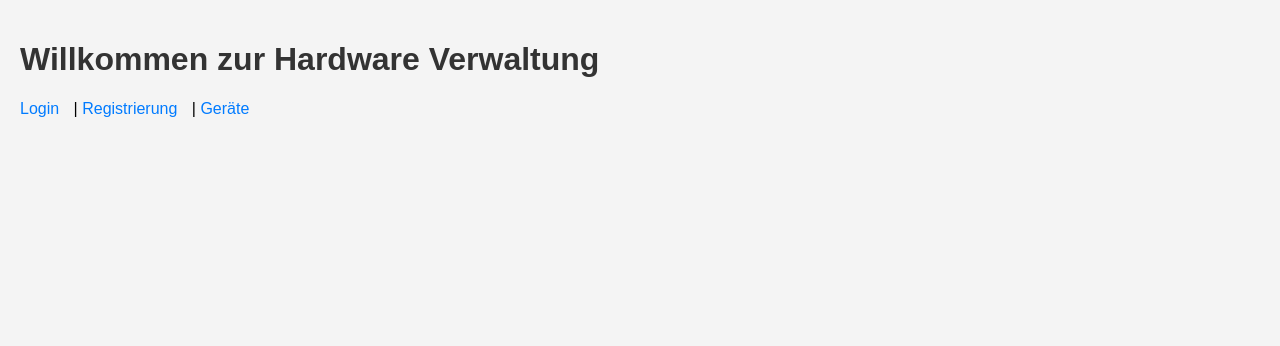
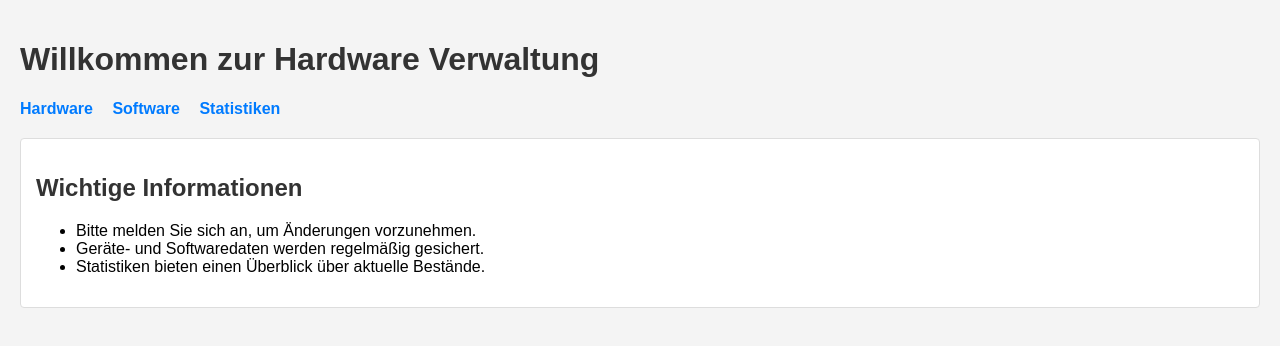
Before and after one commit to Feuder/Codex, a website: page frontend/public/index.html in a window 1280 px wide. Drawn offline with Linux system fonts and the light colour scheme.

Commit message:
Update homepage with navigation

```diff
--- /dev/null
+++ b/frontend/public/Software.html
@@ -0,0 +1,11 @@
+<!DOCTYPE html>
+<html lang="de">
+<head>
+  <meta charset="UTF-8">
+  <title>Software</title>
+  <link rel="stylesheet" href="style.css">
+</head>
+<body>
+  <h2>Softwareverwaltung (Platzhalter)</h2>
+</body>
+</html>
--- a/frontend/public/index.html
+++ b/frontend/public/index.html
@@ -7,9 +7,19 @@
 </head>
 <body>
   <h1>Willkommen zur Hardware Verwaltung</h1>
-  <a href="Login.html">Login</a> |
-  <a href="Register.html">Registrierung</a> |
-  <a href="HW.html">Geräte</a>
+  <nav>
+    <a href="HW.html">Hardware</a>
+    <a href="Software.html">Software</a>
+    <a href="Statistiken.html">Statistiken</a>
+  </nav>
+  <section id="infos">
+    <h2>Wichtige Informationen</h2>
+    <ul>
+      <li>Bitte melden Sie sich an, um Änderungen vorzunehmen.</li>
+      <li>Geräte- und Softwaredaten werden regelmäßig gesichert.</li>
+      <li>Statistiken bieten einen Überblick über aktuelle Bestände.</li>
+    </ul>
+  </section>
   <script src="Startseitenscript.js"></script>
 </body>
 </html>
--- a/frontend/public/style.css
+++ b/frontend/public/style.css
@@ -56,3 +56,19 @@ button:hover {
 #hardwareList button {
   margin-left: 10px;
 }
+
+nav {
+  margin-bottom: 20px;
+}
+
+nav a {
+  margin-right: 15px;
+  font-weight: bold;
+}
+
+#infos {
+  background: #fff;
+  padding: 15px;
+  border: 1px solid #ddd;
+  border-radius: 4px;
+}
```
